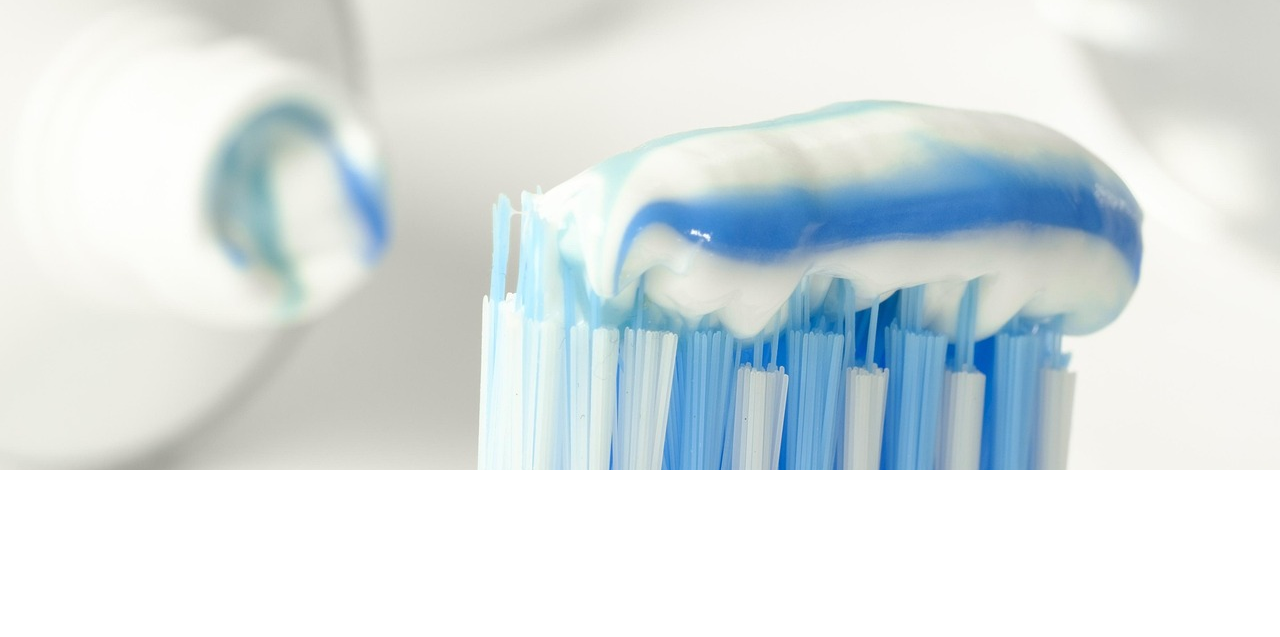
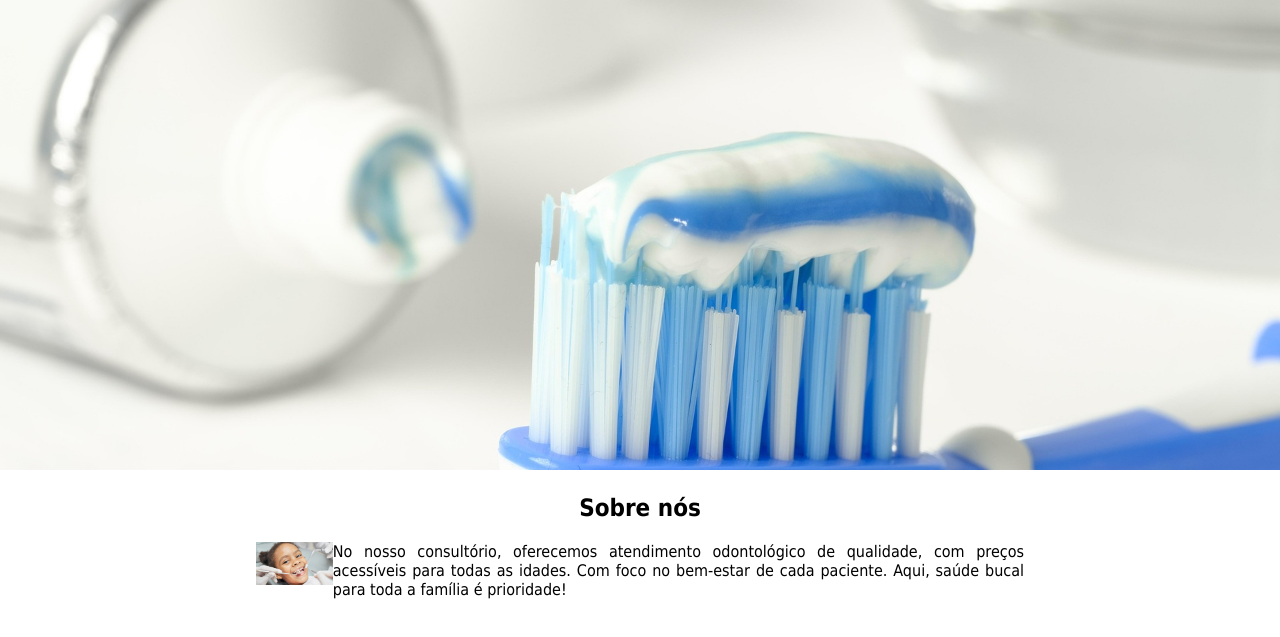
Before and after one commit to NathanSec/Projeto-Desenvolvimento-Web-1-Semestre, a plain HTML site: page projeto_site/index.html in a window 1280 px wide. Shown: the part 99-736 px from the top of the page. Drawn offline with Linux system fonts and the light colour scheme.

Commit message:
Sessão SOBRE NÓS
Desenvolvimento da Sessão sobre nós do site

```diff
--- a/projeto_site/css/style.css
+++ b/projeto_site/css/style.css
@@ -37,9 +37,23 @@ nav li{
 
 /*Estilização do banner*/
 .banner{
-    background-image: url('/images/banner.jpg');
     width: 100%;
     height: 550px;
-    background-repeat: no-repeat;
-    background-position: center;
+    object-fit: cover;
 }
+
+/*Estilização da sessão SOBRE NÓS*/
+.sobre_nos{
+    margin: 0;
+    text-align: justify;
+    width: 60%;
+    margin-left: 20%;
+}
+.img_sobrenos{
+    width: 10%;
+    float: left;
+}
+.titulo_sobrenos{
+    text-align: center;
+    clear: left;
+}
--- a/projeto_site/index.html
+++ b/projeto_site/index.html
@@ -19,7 +19,19 @@
                 </nav>
             </div>
         </header>
-        <div class="banner">
+        <!--Banner-->
+        <img src="images/banner.jpg" class="banner">
+
+        <!--Conteúdo da página WEB-->
+        <main>
+            <div class="sobre_nos">
+                <h2 class="titulo_sobrenos">Sobre nós</h2>
+                <img src="images/atendimentokid.jpg" class="img_sobrenos" alt="atendimento Infantil">
+                <p>No nosso consultório, oferecemos atendimento odontológico de qualidade, com preços acessíveis para todas as idades.
+                    Com foco no bem-estar de cada paciente. Aqui, saúde bucal para toda a família é prioridade!
+                </p>
+            </div>
+        </main>
 
         </div>
     </body>
```
Also changed, not shown: projeto_site/images/atendimentokid.jpg (added).
